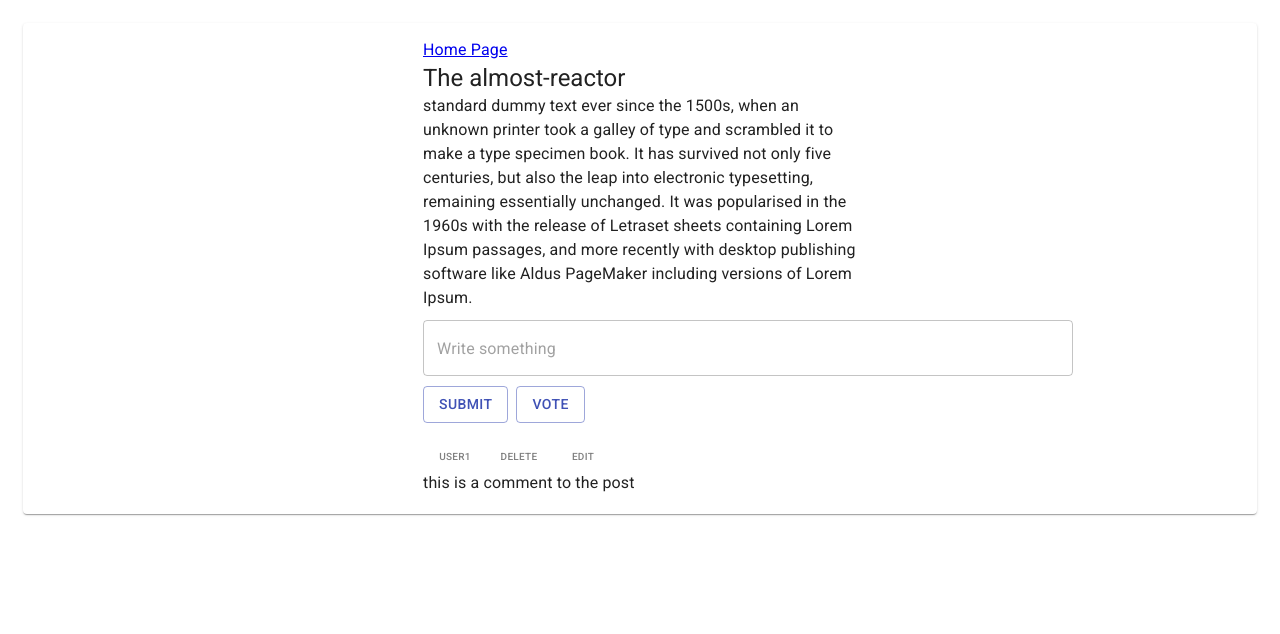
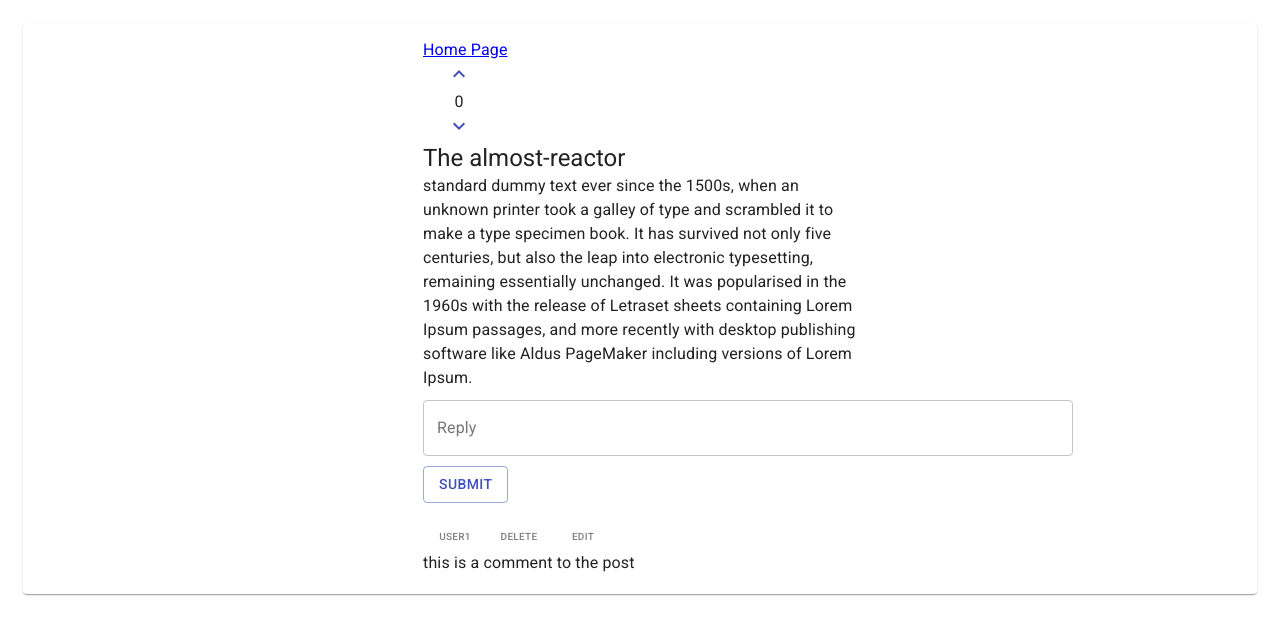
Before and after one commit to pdariusv/howdy-group-project, a React (Create React App) app: page /posts/1 in a window 1280 px wide. Shown: the top 634 px of the page. Built offline with nearby package versions, Linux system fonts and the light colour scheme.

Commit message:
Upvote/Downvote (minimal changes to PostDetail.js)

```diff
--- a/src/components/Dialogs/PostDetail.js
+++ b/src/components/Dialogs/PostDetail.js
@@ -1,5 +1,5 @@
-import React, { useState } from 'react'
-import { Link } from 'react-router-dom'
+import React, { useState } from "react";
+import { Link } from "react-router-dom";
 import {
   Paper,
   Button,
@@ -7,17 +7,15 @@ import {
   styled,
   Typography,
   TextField,
-  Box,
-  Badge,
-  makeStyles
-} from '@material-ui/core'
-// import { sizing } from "@material-ui/system";
+  Box
+} from "@material-ui/core";
 
-import PostReplyList from './PostReplyList.js'
+import PostReplyList from "./PostReplyList.js";
+import UpvoteDownVote from "./UpvoteDownvote.js";
 
 const MyPaper = styled(Paper)({
   margin: 15
-})
+});
 
 //Need to figure out how to keep text width fixed on screen size change?? Also need to understand nesting. For example should we combine the paper and box? Also how do we do fullheight for paper?
 const MyBox = styled(Box)({
@@ -25,107 +23,76 @@ const MyBox = styled(Box)({
   marginRight: 400,
   paddingTop: 15,
   paddingBottom: 15
-})
-
-const useStyles = makeStyles(theme => ({
-  button: {
-    marginLeft: theme.spacing(1)
-  }
-}))
+});
 
 const MyTextField = styled(TextField)({
   marginTop: 10,
   marginBottom: 10,
   //how to make width same width as text box?
   width: 650
-})
+});
 
 //Post Detail Page which allows users to reply to a saved post.
 
-export default function PostDetail (props) {
+export default function PostDetail(props) {
   // const classes = useStyles();
 
-  const classes = useStyles()
-
-  const [state, setState] = useState({ vote: true })
-
   //Find POST based on Params
-  const postDetailInitialState = props.post.find(
+  const postDetail = props.post.find(
     postDetail => props.match.params.id === `${postDetail.id}`
-  )
+  );
 
   // filters out replies for a given post.
   const existingReplies = props.comments.filter(
     postReplies => props.match.params.id === `${postReplies.id}`
-  )
+  );
 
   //SET STATE
   //Old replies that are currently in database or hard coded (i.e. dummy data)
-  const [replies, setReplies] = useState(existingReplies)
-
-  const [postDetail, setPostDetailState] = useState(postDetailInitialState)
-
-  const [votesState, setVoteState] = useState(postDetail.votes)
-
-  const [formState, setformState] = useState({ text: '' })
-
-  const [textFieldState, setTextFieldState] = useState({
-    text: ''
-  })
+  const [oldReply, setOldReply] = useState(existingReplies);
 
   //new replies that are added to a post.
-  //const [newReply, setNewReply] = useState([''])
+  const [newReply, setNewReply] = useState([""]);
 
   //START HANDLER FUNCTIONS //
 
   //logic for adding a new reply.
-  const addReply = reply => {
-    const newReplies = [...replies, reply]
-    console.log('PostDetail.js - addReply - reply', newReplies)
-    setReplies(newReplies)
-  }
+  const addReply = replyVar => {
+    const newReplies = [
+      ...oldReply,
+      {
+        id: null,
+        PostId: null,
+        username: null,
+        reply: replyVar,
+        notification: null
+      }
+    ];
+    console.log("PostDetail.js - addReply - reply", newReplies);
+    setOldReply(newReplies);
+  };
 
   //handles submit for new reply.
   const handleSubmit = e => {
-    e.preventDefault()
-    if (!replies) return
-
-    const newReply = {
-      id: 69,
-      PostId: postDetail.id,
-      username: 'username999',
-      reply: textFieldState.text,
-      notification: true
-    }
-
-    addReply(newReply)
-    setTextFieldState({ text: '' })
-  }
-
-  const handleVote = e => {
-    if (state.vote) {
-      setVoteState(votesState + 1)
-    } else {
-      setVoteState(votesState - 1)
-    }
-
-    setState({ vote: state.vote ? false : true })
-  }
+    e.preventDefault();
+    if (!newReply) return;
+    addReply(newReply);
+  };
 
   //handles change to text input for new reply.
   const handleChange = event => {
-    console.log('handleChange')
-    setTextFieldState({ text: event.target.value })
-  }
+    setNewReply(event.target.value);
+  };
 
   //removes a reply.
   const removeReplyFunc = arg => {
-    const newReplyAfterRemovals = replies.filter(reply => reply.id !== arg)
-    setReplies(newReplyAfterRemovals)
-    console.log('this is the remove reply button', newReplyAfterRemovals)
-  }
+    const newReplies = [...oldReply];
+    const newReplyAfterRemovals = newReplies.filter(reply => reply.id !== arg);
+    setOldReply(newReplyAfterRemovals);
+    console.log("this is the remove reply button", newReplyAfterRemovals);
+  };
 
-  console.log('PostDetail.js - reply hook variable', replies)
+  console.log("PostDetail.js - reply hook variable", newReply);
 
   // //EDITING REPLY
   //   const [editingReply, setEditingReply] = useState(false);
@@ -142,7 +109,26 @@ export default function PostDetail (props) {
 
   //   const editReply =
 
+
   //   //JSX body that includes detail of post and replies associated.
+
+  let votes = 0;
+  const [votesState, setVotesState] = useState(votes)
+
+
+  const upvote = () => {
+    //props.voteHandler(props.post)
+    //setVotesState(props.post.votes)
+    setVotesState(votesState + 1)
+  }
+
+  const downvote = () => {
+    //props.unvoteHandler(props.post)
+    //setVotesState(props.post.votes)
+    setVotesState(votesState - 1)
+  }
+
+
   return (
     <div
     // className={classes.root}
@@ -150,29 +136,28 @@ export default function PostDetail (props) {
       <Grid container spacing={3}>
         <Grid item xs={12}>
           <MyPaper
-            height='100%'
+            height="100%"
 
-            // className={classes.paper}
+          // className={classes.paper}
           >
-            <MyBox height='100%'>
-              {' '}
-              <Typography component='div' variant='body1' color='textPrimary'>
-                <Link to='/'>Home Page</Link>
+            <MyBox height="100%">
+              {" "}
+              <Typography component="div" variant="body1" color="textPrimary">
+                <Link to="/">Home Page</Link>
               </Typography>
-              <Badge
-                color='secondary'
-                badgeContent={votesState}
-                anchorOrigin={{ vertical: 'top', horizontal: 'left' }}
-              >
-                <Typography component='div' variant='h5' color='textPrimary'>
-                  {postDetail.title}
-                </Typography>
-              </Badge>
+              <UpvoteDownVote
+                upvoteHandler={upvote}
+                downvoteHandler={downvote}
+                votesState={votesState}
+              ></UpvoteDownVote>
+              <Typography component="div" variant="h5" color="textPrimary">
+                {postDetail.title}
+              </Typography>
               <Typography
-                component='div'
-                variant='body1'
-                color='textPrimary'
-                // className={classes.typoBody}
+                component="div"
+                variant="body1"
+                color="textPrimary"
+              // className={classes.typoBody}
               >
                 {postDetail.postText}
               </Typography>
@@ -181,44 +166,32 @@ export default function PostDetail (props) {
               //form may not be necessary here since we have textfield.
               >
                 <MyTextField
-                  id='outlined-basic'
+                  id="outlined-basic"
                   // className={classes.textField}
                   // label="Comment"
-                  name='reply'
-                  variant='outlined'
-                  //label='Reply'
-                  value={textFieldState.text}
+                  name="reply"
+                  variant="outlined"
+                  label="Reply"
                   onChange={handleChange}
-                  placeholder='Write something'
+                  placeholder="Type reply here..."
                 />
 
                 <div
                 // className={classes.button}
                 >
                   <Button
-                    variant='outlined'
-                    size='medium'
-                    color='primary'
+                    variant="outlined"
+                    size="medium"
+                    color="primary"
                     // className={classes.button}
                     onClick={handleSubmit} //when does this needd to be refactored as a function call?
                   >
                     Submit
                   </Button>
-
-                  <Button
-                    className={classes.button}
-                    variant='outlined'
-                    size='medium'
-                    color='primary'
-                    // className={classes.button}
-                    onClick={handleVote} //when does this needd to be refactored as a function call?
-                  >
-                    {state.vote ? 'Vote' : 'Unvote'}
-                  </Button>
                   {/*How do I filter the prop? so that the post array isn't sent to postreplies?*/}
                   <PostReplyList
                     // handleSubmit = {handleSubmit}
-                    oldReply={replies}
+                    oldReply={oldReply}
                     removeReplyFunc={removeReplyFunc}
                   />
                 </div>
@@ -228,5 +201,5 @@ export default function PostDetail (props) {
         </Grid>
       </Grid>
     </div>
-  )
+  );
 }
--- /dev/null
+++ b/src/components/Dialogs/UpvoteDownvote.js
@@ -0,0 +1,35 @@
+import React, { useState } from 'react'
+import { Grid, Typography } from '@material-ui/core'
+import { KeyboardArrowUp, KeyboardArrowDown } from '@material-ui/icons'
+
+export default function Votes(props) {
+
+  const clickUpArrowHandler = () => {
+    props.upvoteHandler()
+  }
+
+  const clickDownArrowHandler = () => {
+    props.downvoteHandler()
+  }
+
+  return (
+    <Grid
+      item
+      lg={2}
+      style={{
+        textAlign: 'center'
+      }}
+    >
+      <span style={{ cursor: 'pointer' }}>
+        <KeyboardArrowUp
+          color='primary'
+          onClick={clickUpArrowHandler}
+        ></KeyboardArrowUp>{' '}
+      </span>
+      <Typography color='textPrimary'>{props.votesState}</Typography>
+      <span style={{ cursor: 'pointer' }}>
+        <KeyboardArrowDown color='primary' onClick={clickDownArrowHandler} />
+      </span>
+    </Grid>
+  )
+}
```
